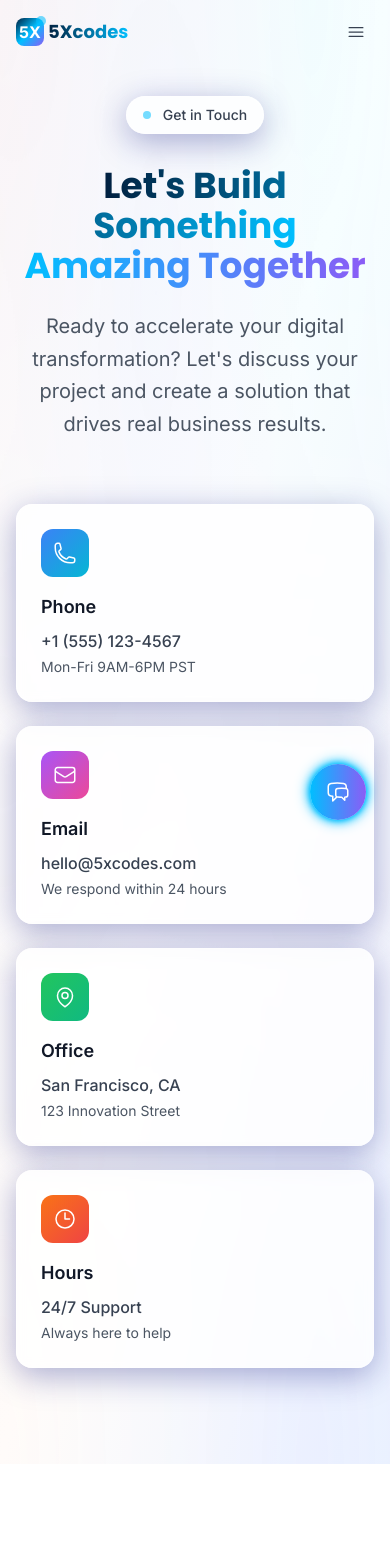
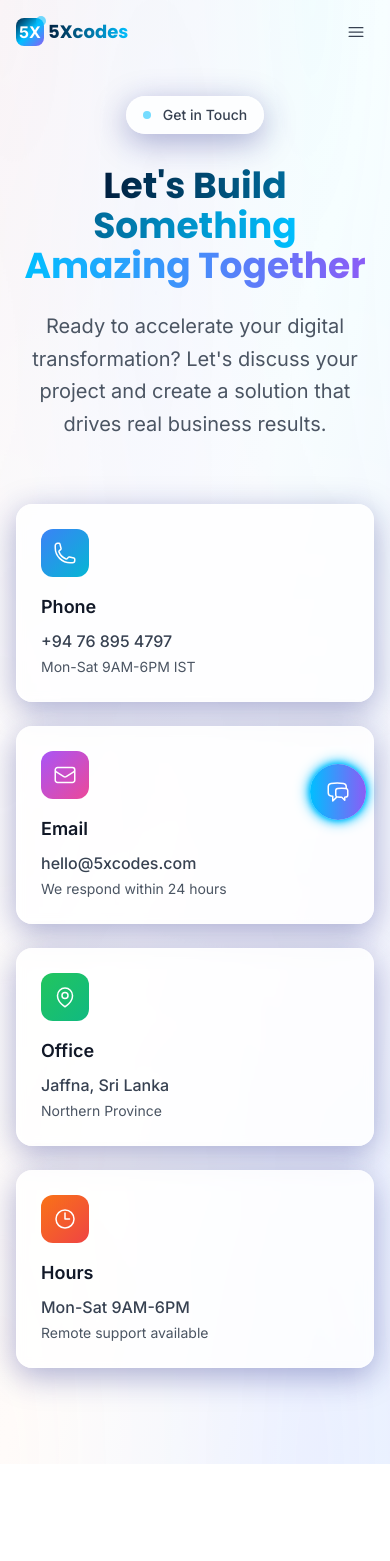
Before and after one commit to thabiseak/5Xcodes-website, a Next.js app: page /contact in a window 390 px wide. Shown: the top 1561 px of the page. Built offline with nearby package versions, Linux system fonts and the light colour scheme.

Commit message:
Update contact page with Jaffna location and phone number
- Change address to Jaffna, Sri Lanka
- Update phone to +94 76 895 4797
- Add Google Maps embed showing Jaffna location
- Update office hours to Mon-Sat 9AM-6PM IST
- Update all contact information across ContactHero and MapSection

```diff
--- a/components/contact/ContactHero.tsx
+++ b/components/contact/ContactHero.tsx
@@ -13,8 +13,8 @@ const contactInfo = [
   {
     icon: PhoneIcon,
     title: 'Phone',
-    value: '+1 (555) 123-4567',
-    description: 'Mon-Fri 9AM-6PM PST',
+    value: '+94 76 895 4797',
+    description: 'Mon-Sat 9AM-6PM IST',
     color: 'from-blue-500 to-cyan-500'
   },
   {
@@ -27,15 +27,15 @@ const contactInfo = [
   {
     icon: MapPinIcon,
     title: 'Office',
-    value: 'San Francisco, CA',
-    description: '123 Innovation Street',
+    value: 'Jaffna, Sri Lanka',
+    description: 'Northern Province',
     color: 'from-green-500 to-emerald-500'
   },
   {
     icon: ClockIcon,
     title: 'Hours',
-    value: '24/7 Support',
-    description: 'Always here to help',
+    value: 'Mon-Sat 9AM-6PM',
+    description: 'Remote support available',
     color: 'from-orange-500 to-red-500'
   }
 ];
--- a/components/contact/MapSection.tsx
+++ b/components/contact/MapSection.tsx
@@ -25,7 +25,7 @@ export function MapSection() {
             </span>
           </h2>
           <p className="text-xl text-gray-600 max-w-3xl mx-auto">
-            Visit our headquarters in San Francisco or connect with us remotely.
+            Visit our office in Jaffna, Sri Lanka or connect with us remotely.
             We're always here to help with your digital transformation needs.
           </p>
         </motion.div>
@@ -38,22 +38,18 @@ export function MapSection() {
             transition={{ duration: 0.8, delay: 0.2 }}
             className="relative"
           >
-            <div className="bg-gradient-to-br from-gray-200 to-gray-300 rounded-2xl h-96 flex items-center justify-center shadow-glass border border-white/20">
-              {/* Placeholder for Google Maps */}
-              <div className="text-center">
-                <MapPinIcon className="w-16 h-16 text-gray-400 mx-auto mb-4" />
-                <h3 className="text-xl font-semibold text-gray-600 mb-2">
-                  Interactive Map
-                </h3>
-                <p className="text-gray-500">
-                  Google Maps integration would be here
-                </p>
-                <div className="mt-4">
-                  <button className="px-6 py-3 bg-gradient-to-r from-electric-blue to-neon-purple text-white font-semibold rounded-xl hover:shadow-neon transition-all duration-300">
-                    View on Google Maps
-                  </button>
-                </div>
-              </div>
+            <div className="bg-white rounded-2xl overflow-hidden h-96 shadow-glass border border-white/20">
+              {/* Google Maps Embed for Jaffna, Sri Lanka */}
+              <iframe
+                src="https://www.google.com/maps/embed?pb=!1m18!1m12!1m3!1d63041.71776589574!2d80.0008!3d9.6615!2m3!1f0!2f0!3f0!3m2!1i1024!2i768!4f13.1!3m3!1m2!1s0x3afe54aaaaaaec29%3A0x1f0e4c505fcdf77a!2sJaffna%2C%20Sri%20Lanka!5e0!3m2!1sen!2s!4v1234567890"
+                width="100%"
+                height="100%"
+                style={{ border: 0 }}
+                allowFullScreen
+                loading="lazy"
+                referrerPolicy="no-referrer-when-downgrade"
+                title="5Xcodes Office Location - Jaffna, Sri Lanka"
+              ></iframe>
             </div>
           </motion.div>
 
@@ -72,27 +68,27 @@ export function MapSection() {
                 </div>
                 <div>
                   <h3 className="text-xl font-bold text-gray-900 mb-2">
-                    Headquarters
+                    Office Location
                   </h3>
                   <p className="text-gray-600">
-                    San Francisco, California
+                    Jaffna, Sri Lanka
                   </p>
                 </div>
               </div>
 
               <div className="space-y-4">
                 <div>
-                  <div className="font-semibold text-gray-900 mb-1">Address</div>
+                  <div className="font-semibold text-gray-900 mb-1">Location</div>
                   <div className="text-gray-600">
-                    123 Innovation Street<br />
-                    San Francisco, CA 94105<br />
-                    United States
+                    Jaffna<br />
+                    Northern Province<br />
+                    Sri Lanka
                   </div>
                 </div>
 
                 <div>
                   <div className="font-semibold text-gray-900 mb-1">Phone</div>
-                  <div className="text-gray-600">+1 (555) 123-4567</div>
+                  <div className="text-gray-600">+94 76 895 4797</div>
                 </div>
 
                 <div>
@@ -120,12 +116,8 @@ export function MapSection() {
 
               <div className="space-y-3">
                 <div className="flex justify-between">
-                  <span className="text-gray-700">Monday - Friday</span>
-                  <span className="font-semibold text-gray-900">9:00 AM - 6:00 PM PST</span>
-                </div>
-                <div className="flex justify-between">
-                  <span className="text-gray-700">Saturday</span>
-                  <span className="font-semibold text-gray-900">10:00 AM - 4:00 PM PST</span>
+                  <span className="text-gray-700">Monday - Saturday</span>
+                  <span className="font-semibold text-gray-900">9:00 AM - 6:00 PM IST</span>
                 </div>
                 <div className="flex justify-between">
                   <span className="text-gray-700">Sunday</span>
@@ -134,7 +126,7 @@ export function MapSection() {
                 <div className="pt-3 border-t border-white/20">
                   <div className="flex items-center">
                     <div className="w-3 h-3 bg-green-500 rounded-full mr-3"></div>
-                    <span className="text-green-700 font-semibold">24/7 Support Available</span>
+                    <span className="text-green-700 font-semibold">Remote Support Available</span>
                   </div>
                 </div>
               </div>
@@ -155,7 +147,7 @@ export function MapSection() {
                   <PhoneIcon className="w-5 h-5 mr-3" />
                   <div className="text-left">
                     <div className="font-semibold">Call Us Now</div>
-                    <div className="text-sm opacity-90">+1 (555) 123-4567</div>
+                    <div className="text-sm opacity-90">+94 76 895 4797</div>
                   </div>
                 </motion.button>
 
```
